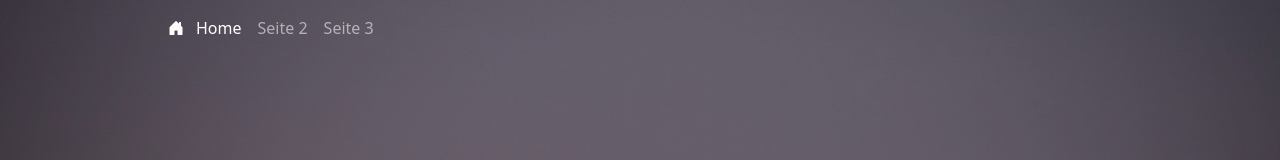
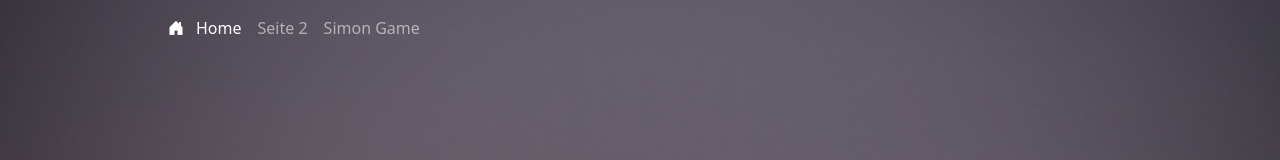
Before and after one commit to scheuermann-markus/ReactSpielwiese, a React (Vite) app in the folder ReactSpielwiese/: page / in a window 1280 px wide. Shown: the top 160 px of the page. Built offline with nearby package versions, Linux system fonts and the light colour scheme.

Commit message:
Ordern 'pages' zu 'projects' umbenannt

```diff
--- a/ReactSpielwiese/src/Home.tsx
+++ b/ReactSpielwiese/src/Home.tsx
@@ -1,4 +1,4 @@
-import ColorDisplay from './pages/ColorDisplay'
+import ColorDisplay from './projects/ColorDisplay'
 import Header from './layout/Header'
 import './home.css'
 import { Link } from 'react-router-dom';
--- a/ReactSpielwiese/src/layout/Header.tsx
+++ b/ReactSpielwiese/src/layout/Header.tsx
@@ -13,7 +13,7 @@ function Header() {
                                 Home
                             </a>
                             <a className="nav-link" href="#">Seite 2</a>
-                            <a className="nav-link" href="#">Seite 3</a>
+                            <a className="nav-link" href="#">Simon Game</a>
                         </div>
                     </div>
                 </div>
```
Also changed, not shown: ReactSpielwiese/src/projects/ColorDisplay/README.md (renamed from ReactSpielwiese/src/pages/ColorDisplay/README.md), ReactSpielwiese/src/projects/ColorDisplay/components/UserColorInput.tsx (renamed from ReactSpielwiese/src/pages/ColorDisplay/components/UserColorInput.tsx), ReactSpielwiese/src/projects/ColorDisplay/css/color-display.css (renamed from ReactSpielwiese/src/pages/ColorDisplay/css/color-display.css), ReactSpielwiese/src/projects/ColorDisplay/index.tsx (renamed from ReactSpielwiese/src/pages/ColorDisplay/index.tsx).
